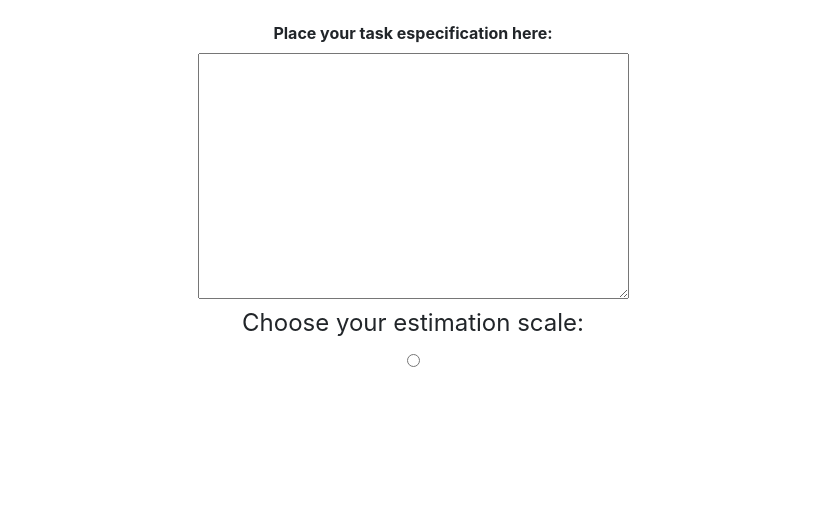
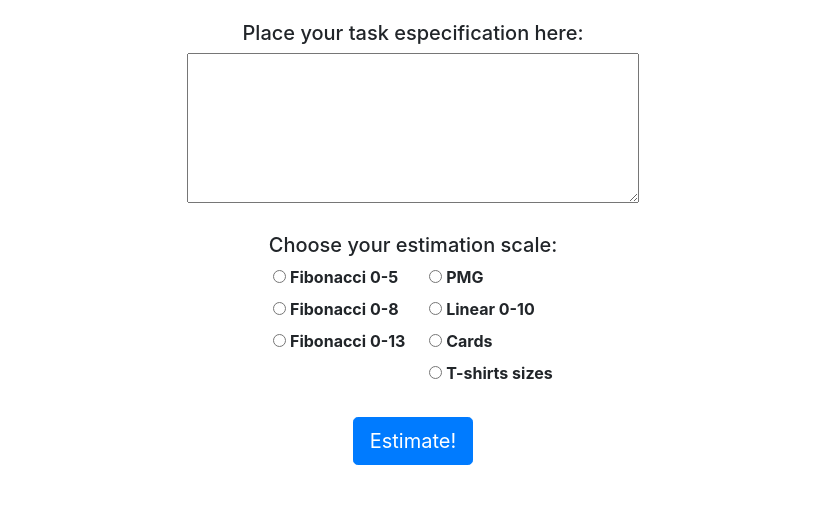
Before and after one commit to vitormd/esteemmytask, a plain HTML site: page index.html in a window 1280 px wide. Shown: the part 186-692 px from the top of the page, without its empty margins (227-1058 px from the left). Drawn offline with Linux system fonts and the light colour scheme.

Commit message:
Finish v1. Oh Yeah!

```diff
--- a/index.html
+++ b/index.html
@@ -61,18 +61,90 @@
     <p class="lead">The most advanced task estimation tool!<br>As acurate as it can possibly be!</p>
 
 
-    <label class="d-block mt-4" for="taskDescription">
-      Place your task especification here:
-    </label>
-    <textarea class="description-field mt-0" id="taskDescription" cols="40" rows="10"></textarea>
+    <form>
+      <label class="h5 d-block mt-4" for="taskDescription">
+        Place your task especification here:
+      </label>
+      <textarea class="description-field mt-0" id="taskDescription" cols="42" rows="6" required></textarea>
 
-    <fieldset>
-      <legend for="scaleField" class="d-block mt-2">
-        Choose your estimation scale:
-      </legend>
+      <fieldset class="scales-fieldset mt-4">
+        <legend class="h5">
+          Choose your estimation scale:
+        </legend>
 
-      <input type="radio" name="" id="">
-    </fieldset>
+        <div class="d-flex justify-content-center">
+          <div class="d-flex flex-column align-items-start mr-4">
+            <span>
+              <label>
+                <input type="radio" required name="scaleField" value="fibonacci5" id="scaleField"/>
+                Fibonacci 0-5
+              </label>
+            </span>
+
+            <span>
+              <label>
+                <input type="radio" required name="scaleField" value="fibonacci8" id="scaleField"/>
+                Fibonacci 0-8
+              </label>
+            </span>
+
+            <span>
+              <label>
+                <input type="radio" required name="scaleField" value="fibonacci13" id="scaleField"/>
+                Fibonacci 0-13
+              </label>
+            </span>
+          </div>
+
+          <div class="d-flex flex-column align-items-start">
+            <span>
+              <label>
+                <input type="radio" required name="scaleField" value="pmg" id="scaleField"/>
+                PMG
+              </label>
+            </span>
+
+            <span>
+              <label>
+                <input type="radio" required name="scaleField" value="linear" id="scaleField"/>
+                Linear 0-10
+              </label>
+            </span>
+
+            <span>
+              <label>
+                <input type="radio" required name="scaleField" value="cards" id="scaleField"/>
+                Cards
+              </label>
+            </span>
+
+            <span>
+              <label>
+                <input type="radio" required name="scaleField" value="tshirts" id="scaleField"/>
+                T-shirts sizes
+              </label>
+            </span>
+          </div>
+        </div>
+      </fieldset>
+
+      <div class="row">
+        <div class="col-12 center">
+          <button type="submit" class="btn btn-primary btn-lg mt-4">
+            Estimate!
+          </button>
+        </div>
+      </div>
+
+      <div class="row mt-5">
+        <div class="col-12 center">
+          <span class="h3 mr-2">Estimation:</span>
+          <span class="h1" id="score">...</span>
+        </div>
+      </div>
+    </form>
   </main>
+
+  <script async defer src="/public/main.js"></script>
 </body>
 </html>
--- /dev/null
+++ b/public/main.js
@@ -0,0 +1,38 @@
+const elIds = {
+  form: 'form',
+  description: '#taskDescription',
+  scale: '#scaleField:checked',
+  score: '#score'
+};
+
+const scales = {
+  fibonacci5: ['0', '1', '2', '3', '5'],
+  fibonacci8: ['0', '1', '2', '3', '5', '8'],
+  fibonacci13: ['0', '1', '2', '3', '5', '8', '13'],
+  pmg: ['P', 'M', 'G'],
+  linear: ['0', '1', '2', '3', '4', '5', '6', '7', '8', '9', '10'],
+  cards: ['A', '2', '3', '4', '5', '6', '7', '8', '9', '10', 'J', 'Q', 'K'], // less sexist order ;)
+  tshirts: ['S', 'M', 'L', 'XL', 'XXL', 'XXXL']
+}
+
+const form = document.querySelector(elIds.form);
+const description = document.querySelector(elIds.description);
+const score = document.querySelector(elIds.score);
+
+const displayScore = (sc) => {
+  score.innerText = sc;
+}
+
+const estimate = () => {
+  const chosenScale = document.querySelector(elIds.scale).value
+  const scaleValues = scales[chosenScale]
+  const rest = description.value.length % scaleValues.length;
+  const score = scaleValues[rest];
+
+  displayScore(score);
+}
+
+form.addEventListener('submit', (ev) => {
+  ev.preventDefault();
+  estimate();
+});
--- a/public/stylesheet.css
+++ b/public/stylesheet.css
@@ -59,3 +59,7 @@ label {
 .description-field {
   margin-top: 1rem;
 }
+
+.scales-fieldset {
+
+}
```
Also changed, not shown: public/bootstrap.css, 1 other file.
